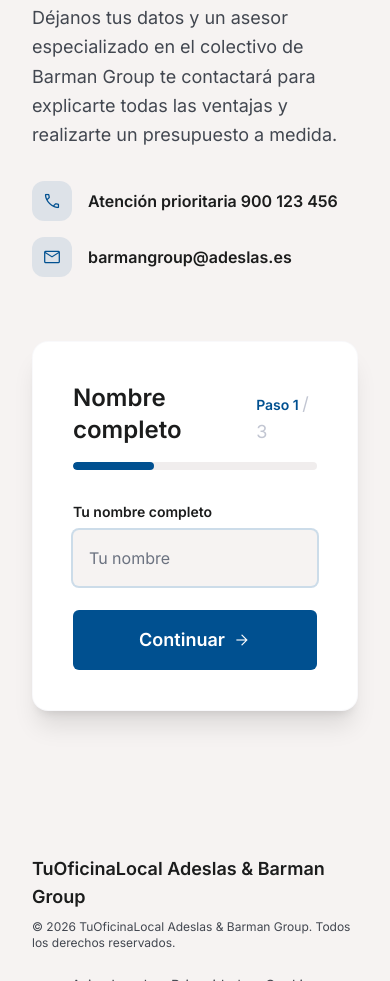
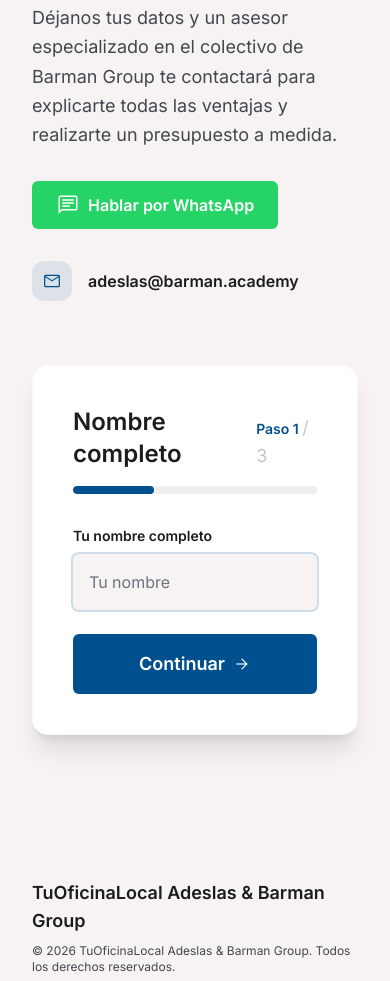
Before and after one commit to brandandnetwork-oss/landing-adeslas-barman, a website built with Vite: page index.html in a window 390 px wide. Shown: the part 4955-5936 px from the top of the page. Built offline with nearby package versions, Linux system fonts and the light colour scheme.

Commit message:
chore: replace phone with whatsapp button and update email

```diff
--- a/index.html
+++ b/index.html
@@ -300,19 +300,17 @@
                         explicarte todas las ventajas y realizarte un presupuesto a medida.
                     </p>
                     <div class="space-y-4">
-                        <div class="flex items-center gap-4">
-                            <div
-                                class="w-10 h-10 rounded-full bg-primary-container/10 flex items-center justify-center">
-                                <span class="material-symbols-outlined text-primary-container text-xl">call</span>
-                            </div>
-                            <span class="font-semibold text-on-surface">Atención prioritaria 900 123 456</span>
-                        </div>
-                        <div class="flex items-center gap-4">
+                        <a href="https://wa.me/34692220930?text=hola%20estoy%20viendo%20la%20web%20de%20TuOficinaLocal%20Barman%20Group%20y%20quiero%20informaci%C3%B3n" target="_blank" rel="noopener noreferrer"
+                           class="inline-flex bg-[#25D366] text-white px-6 py-3 rounded-md font-bold text-base hover:shadow-lg hover:shadow-[#25D366]/30 transition-all active:scale-95 items-center gap-2 mb-4">
+                            <span class="material-symbols-outlined">chat</span>
+                            Hablar por WhatsApp
+                        </a>
+                        <div class="flex items-center gap-4 mt-2">
                             <div
                                 class="w-10 h-10 rounded-full bg-primary-container/10 flex items-center justify-center">
                                 <span class="material-symbols-outlined text-primary-container text-xl">mail</span>
                             </div>
-                            <span class="font-semibold text-on-surface">barmangroup@adeslas.es</span>
+                            <a href="mailto:adeslas@barman.academy" class="font-semibold text-on-surface hover:text-[#005090] transition-colors">adeslas@barman.academy</a>
                         </div>
                     </div>
                 </div>
```
